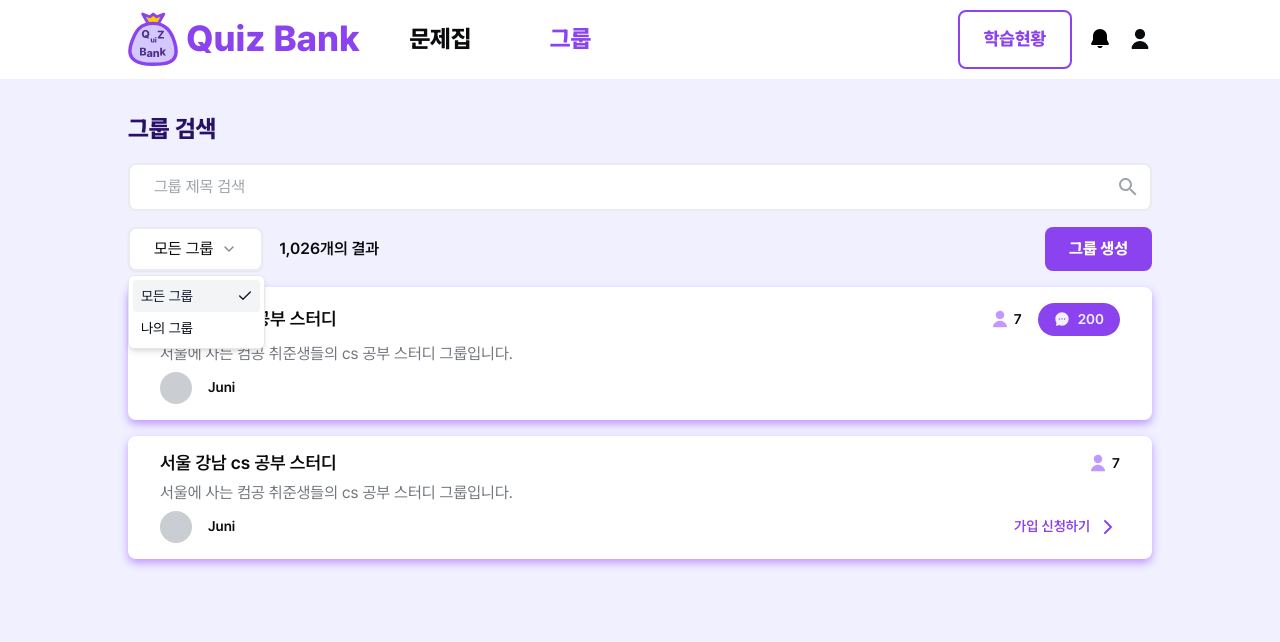
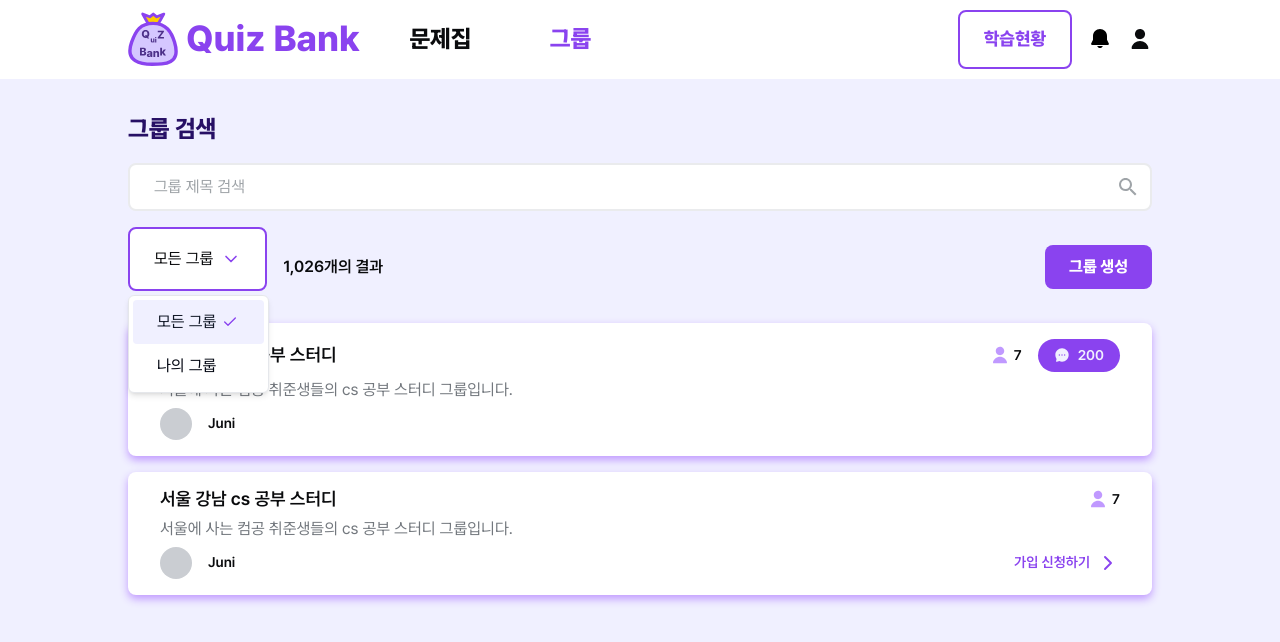
Before and after one commit to QuizBank-Dev/QuizBank-FE, a Next.js app: page /group in a window 1280 px wide. Both pictures are taken after a click on the button "모든 그룹". Shown: the top 642 px of the page. Built offline with nearby package versions, Linux system fonts and the light colour scheme.

Commit message:
💄 css 커스텀 화

```diff
--- a/src/components/ui/select.tsx
+++ b/src/components/ui/select.tsx
@@ -1,10 +1,10 @@
-"use client"
+'use client'
 
-import * as React from "react"
-import * as SelectPrimitive from "@radix-ui/react-select"
-import { Check, ChevronDown, ChevronUp } from "lucide-react"
+import * as React from 'react'
+import * as SelectPrimitive from '@radix-ui/react-select'
+import { Check, ChevronDown, ChevronUp } from 'lucide-react'
 
-import { cn } from "@/lib/utils"
+import { cn } from '@/lib/utils'
 
 const Select = SelectPrimitive.Root
 
@@ -19,14 +19,29 @@
     <SelectPrimitive.Trigger
         ref={ref}
         className={cn(
-      "flex h-9 w-full items-center justify-between whitespace-nowrap rounded-md border border-input bg-transparent px-3 py-2 text-sm shadow-sm ring-offset-background data-[placeholder]:text-muted-foreground focus:outline-none focus:ring-1 focus:ring-ring disabled:cursor-not-allowed disabled:opacity-50 [&>span]:line-clamp-1",
-      className
+            'mb-4 flex w-full items-center justify-between whitespace-nowrap rounded-md bg-transparent disabled:cursor-not-allowed disabled:opacity-50 data-[placeholder]:text-gray-400 [&>span]:line-clamp-1',
+            'text-gray-900',
+            '!text-mobile-body-md md:!text-pc-body-md',
+            'px-[24px] py-[12px]',
+            'border-2 border-gray-200',
+            'data-[error=true]:mb-0 data-[error=true]:border-danger-400',
+            'data-[state=open]:border-point-500',
+            'group',
+            className,
         )}
         {...props}
     >
         {children}
         <SelectPrimitive.Icon asChild>
-      <ChevronDown className="h-4 w-4 opacity-50" />
+            <ChevronDown
+                className={cn(
+                    'h-[20px] w-[20px] transition-colors',
+                    'text-gray-400',
+                    'group-data-[state=open]:text-point-500',
+                    'group-data-[error=true]:text-danger-400',
+                    'group-disabled:hidden',
+                )}
+            />
         </SelectPrimitive.Icon>
     </SelectPrimitive.Trigger>
 ))
@@ -39,8 +54,8 @@
     <SelectPrimitive.ScrollUpButton
         ref={ref}
         className={cn(
-      "flex cursor-default items-center justify-center py-1",
-      className
+            'flex cursor-default items-center justify-center py-1',
+            className,
         )}
         {...props}
     >
@@ -56,8 +71,8 @@
     <SelectPrimitive.ScrollDownButton
         ref={ref}
         className={cn(
-      "flex cursor-default items-center justify-center py-1",
-      className
+            'flex cursor-default items-center justify-center py-1',
+            className,
         )}
         {...props}
     >
@@ -70,15 +85,15 @@
 const SelectContent = React.forwardRef<
     React.ElementRef<typeof SelectPrimitive.Content>,
     React.ComponentPropsWithoutRef<typeof SelectPrimitive.Content>
->(({ className, children, position = "popper", ...props }, ref) => (
+>(({ className, children, position = 'popper', ...props }, ref) => (
     <SelectPrimitive.Portal>
         <SelectPrimitive.Content
             ref={ref}
             className={cn(
-        "relative z-50 max-h-[--radix-select-content-available-height] min-w-[8rem] overflow-y-auto overflow-x-hidden rounded-md border bg-popover text-popover-foreground shadow-md data-[state=open]:animate-in data-[state=closed]:animate-out data-[state=closed]:fade-out-0 data-[state=open]:fade-in-0 data-[state=closed]:zoom-out-95 data-[state=open]:zoom-in-95 data-[side=bottom]:slide-in-from-top-2 data-[side=left]:slide-in-from-right-2 data-[side=right]:slide-in-from-left-2 data-[side=top]:slide-in-from-bottom-2 origin-[--radix-select-content-transform-origin]",
-        position === "popper" &&
-          "data-[side=bottom]:translate-y-1 data-[side=left]:-translate-x-1 data-[side=right]:translate-x-1 data-[side=top]:-translate-y-1",
-        className
+                'relative z-50 max-h-[--radix-select-content-available-height] min-w-[8rem] origin-[--radix-select-content-transform-origin] overflow-y-auto overflow-x-hidden rounded-md border bg-popover text-popover-foreground shadow-md data-[state=open]:animate-in data-[state=closed]:animate-out data-[state=closed]:fade-out-0 data-[state=open]:fade-in-0 data-[state=closed]:zoom-out-95 data-[state=open]:zoom-in-95 data-[side=bottom]:slide-in-from-top-2 data-[side=left]:slide-in-from-right-2 data-[side=right]:slide-in-from-left-2 data-[side=top]:slide-in-from-bottom-2',
+                position === 'popper' &&
+                    'data-[side=bottom]:translate-y-1 data-[side=left]:-translate-x-1 data-[side=right]:translate-x-1 data-[side=top]:-translate-y-1',
+                className,
             )}
             position={position}
             {...props}
@@ -86,9 +101,9 @@
             <SelectScrollUpButton />
             <SelectPrimitive.Viewport
                 className={cn(
-          "p-1",
-          position === "popper" &&
-            "h-[var(--radix-select-trigger-height)] w-full min-w-[var(--radix-select-trigger-width)]"
+                    'p-1',
+                    position === 'popper' &&
+                        'h-[var(--radix-select-trigger-height)] w-full min-w-[var(--radix-select-trigger-width)]',
                 )}
             >
                 {children}
@@ -105,7 +120,7 @@
 >(({ className, ...props }, ref) => (
     <SelectPrimitive.Label
         ref={ref}
-    className={cn("px-2 py-1.5 text-sm font-semibold", className)}
+        className={cn('px-2 py-1.5 text-sm font-semibold', className)}
         {...props}
     />
 ))
@@ -118,14 +133,14 @@
     <SelectPrimitive.Item
         ref={ref}
         className={cn(
-      "relative flex w-full cursor-default select-none items-center rounded-sm py-1.5 pl-2 pr-8 text-sm outline-none focus:bg-accent focus:text-accent-foreground data-[disabled]:pointer-events-none data-[disabled]:opacity-50",
-      className
+            'relative flex w-full cursor-default select-none items-center rounded-sm px-[24px] py-[12px] text-mobile-body-md outline-none focus:bg-accent focus:text-accent-foreground data-[disabled]:pointer-events-none data-[highlighted]:bg-point-50 data-[disabled]:opacity-50 md:text-pc-body-md',
+            className,
         )}
         {...props}
     >
-    <span className="absolute right-2 flex h-3.5 w-3.5 items-center justify-center">
+        <span className="absolute right-[24px] flex h-[20px] w-[20px] items-center justify-center">
             <SelectPrimitive.ItemIndicator>
-        <Check className="h-4 w-4" />
+                <Check className="h-4 w-4 text-point-500" />
             </SelectPrimitive.ItemIndicator>
         </span>
         <SelectPrimitive.ItemText>{children}</SelectPrimitive.ItemText>
@@ -139,7 +154,7 @@
 >(({ className, ...props }, ref) => (
     <SelectPrimitive.Separator
         ref={ref}
-    className={cn("-mx-1 my-1 h-px bg-muted", className)}
+        className={cn('-mx-1 my-1 h-px bg-muted', className)}
         {...props}
     />
 ))
```
Lines whose indentation alone changed are shown as unchanged.
